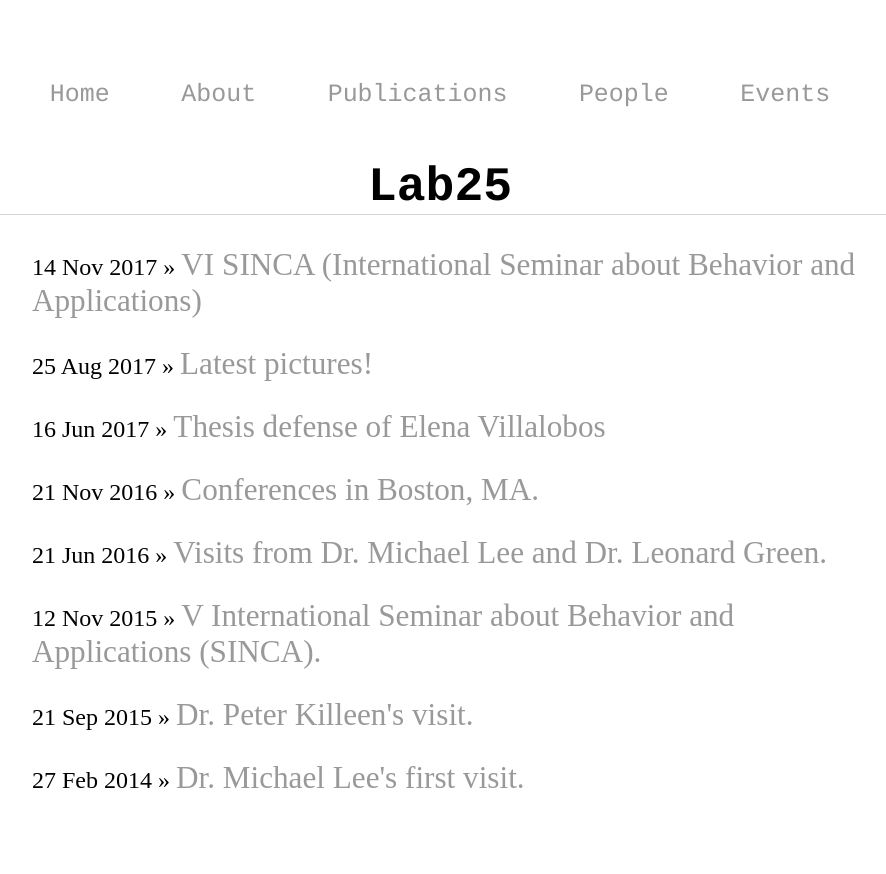
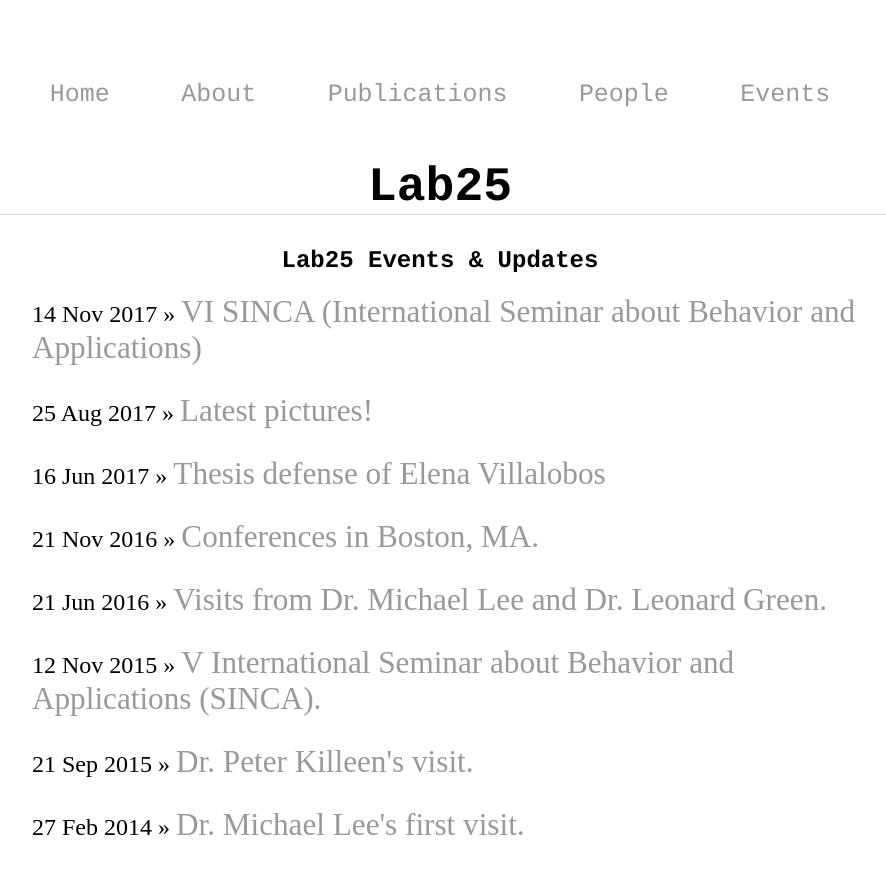
Before and after one commit to BouzasLab25/bouzaslab25.github.io, a Jekyll site: the page built from events/index.html, in a window 1280 px wide and 900 px high. Shown: the top 874 px of the window, without its empty margins (200-1086 px from the left). Built offline with Jekyll 4.4.1, drawn with Linux system fonts in a browser that asks for light colours.

Commit message:
Page title

```diff
--- a/events/index.html
+++ b/events/index.html
@@ -1,5 +1,6 @@
 ---
 layout: default
+title: Lab25 Events & Updates
 ---
 
 	<h2>{{ page.title }}</h2>
```
